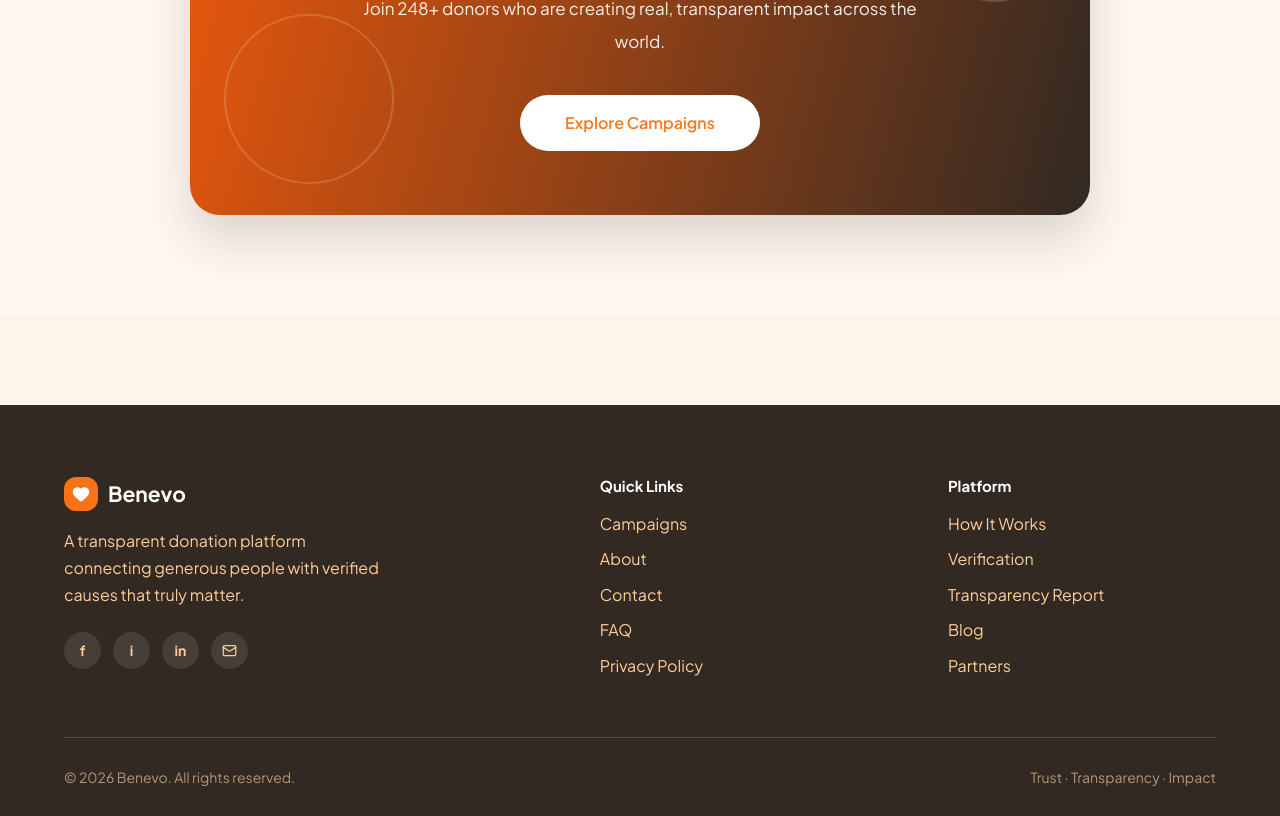
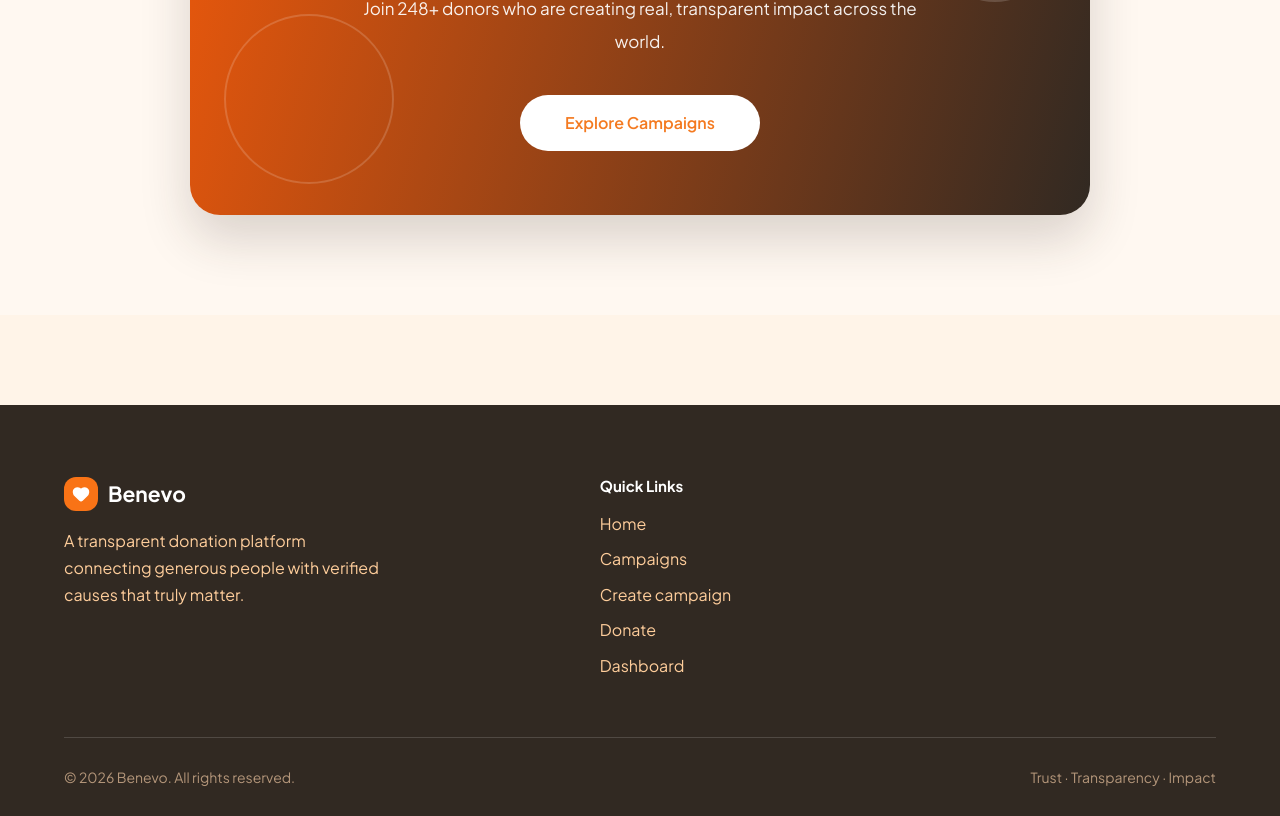
Before and after one commit to madz890/CSIT360-Final-Project-Benevo, a React (Vite) app: page / in a window 1280 px wide. Shown: the part 4284-5100 px from the top of the page. Built offline with nearby package versions, Linux system fonts and the light colour scheme; no server answers; the database is empty.

Commit message:
removed non-fuunctional links in footer

```diff
--- a/src/components/Footer.jsx
+++ b/src/components/Footer.jsx
@@ -1,4 +1,5 @@
-import { Heart, Mail } from "lucide-react";
+import { Heart } from "lucide-react";
+import { Link } from "react-router-dom";
 import "../styles/footer.css";
 
 function Footer() {
@@ -8,30 +9,15 @@ function Footer() {
         <div className="footer-brand">
           <div className="footer-logo"><Heart size={18} fill="currentColor" /> <strong>Benevo</strong></div>
           <p>A transparent donation platform connecting generous people with verified causes that truly matter.</p>
-          <div className="footer-socials" aria-label="Social links">
-            <button type="button" aria-label="Facebook">f</button>
-            <button type="button" aria-label="Instagram">i</button>
-            <button type="button" aria-label="LinkedIn">in</button>
-            <button type="button" aria-label="Email"><Mail size={15} /></button>
-          </div>
         </div>
 
         <div className="footer-links">
           <h3>Quick Links</h3>
-          <a href="/campaigns">Campaigns</a>
-          <a href="#about">About</a>
-          <a href="#contact">Contact</a>
-          <a href="#faq">FAQ</a>
-          <a href="#privacy">Privacy Policy</a>
-        </div>
-
-        <div className="footer-links">
-          <h3>Platform</h3>
-          <a href="#how-it-works">How It Works</a>
-          <a href="#verification">Verification</a>
-          <a href="#transparency">Transparency Report</a>
-          <a href="#blog">Blog</a>
-          <a href="#partners">Partners</a>
+          <Link to="/">Home</Link>
+          <Link to="/campaigns">Campaigns</Link>
+          <Link to="/create-campaign">Create campaign</Link>
+          <Link to="/donate">Donate</Link>
+          <Link to="/dashboard">Dashboard</Link>
         </div>
       </div>
       <div className="container footer-bottom">
```
